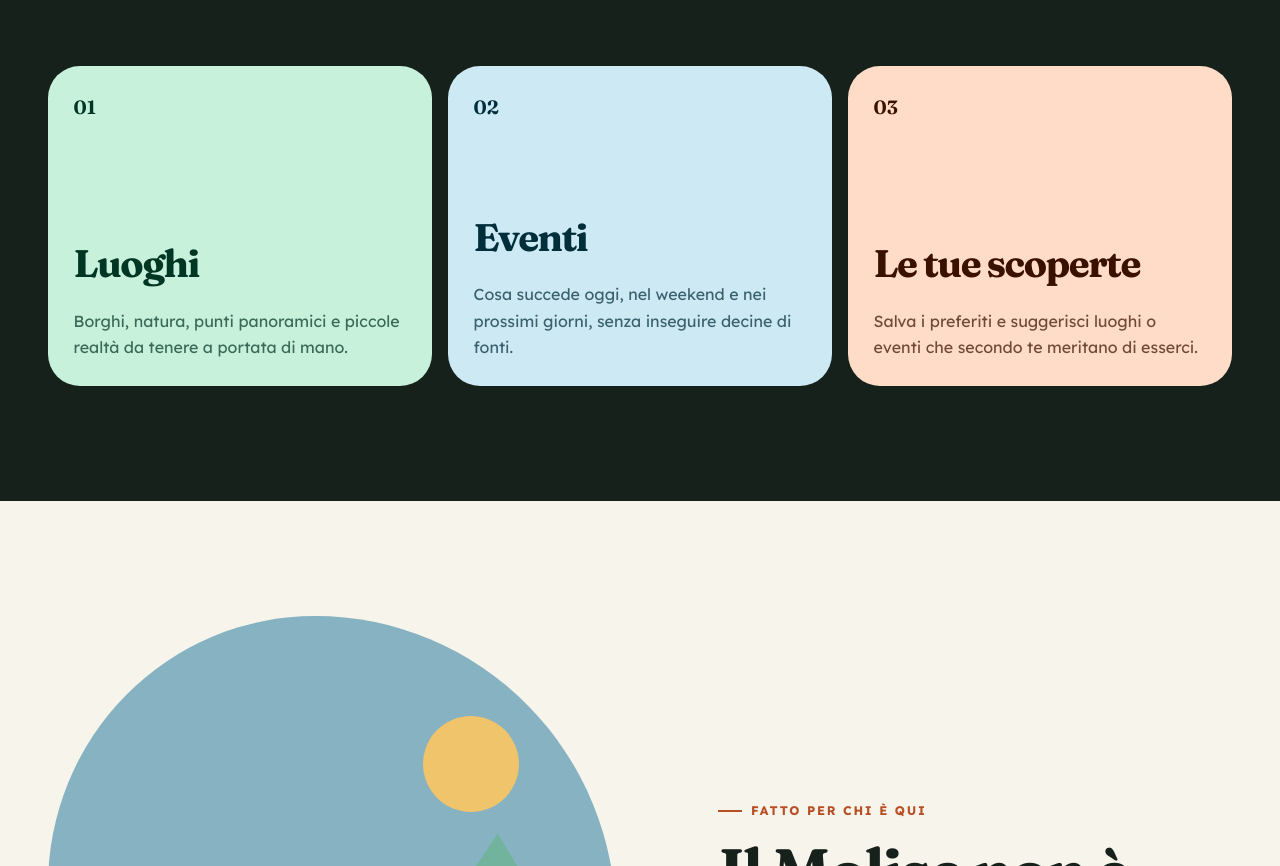
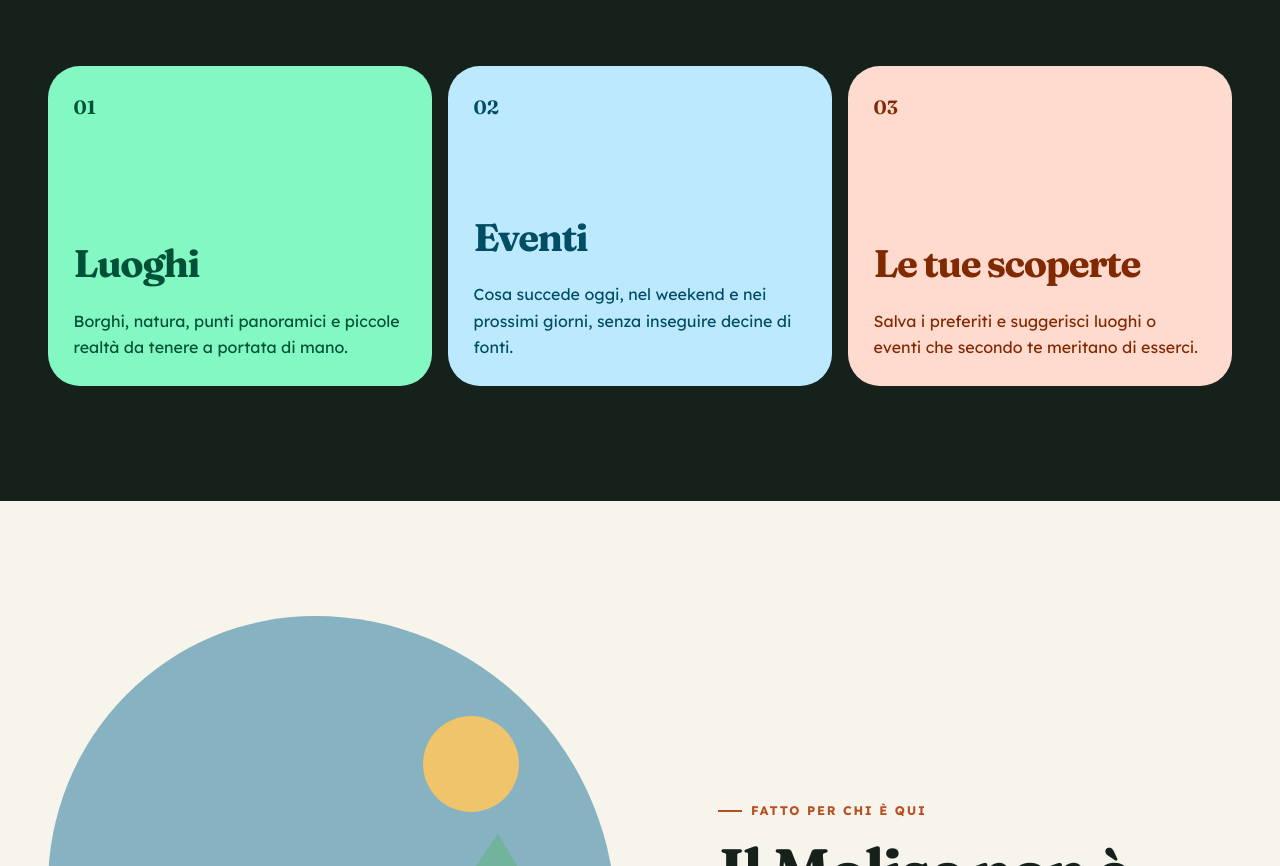
Before and after one commit to xmattjus/molise-is-webpage, an Astro site: page / in a window 1280 px wide. Shown: the part 1268-2134 px from the top of the page. Built offline with nearby package versions, Linux system fonts and the light colour scheme; Astro itself is replaced by a stand-in of ours.

Commit message:
style: use app FlexSeedScheme container tokens on feature cards
Co-Authored-By: Claude Opus 5.5 <noreply@anthropic.com>
Claude-Session: https://claude.ai/code/session_01YBntVhWHStpZ1te7Zt819x

```diff
--- a/src/components/FeatureStrip.astro
+++ b/src/components/FeatureStrip.astro
@@ -92,7 +92,6 @@
   .feature p {
     max-width: 27rem;
     margin: 0.75rem 0 0;
-    color: color-mix(in srgb, currentColor 72%, transparent);
   }
 
   @media (max-width: 52rem) {
--- a/src/styles/tokens.css
+++ b/src/styles/tokens.css
@@ -18,12 +18,12 @@
   --color-border: color-mix(in srgb, var(--brand-ink) 13%, transparent);
 
   /* Material container tokens from the app (FlexSeedScheme) */
-  --color-primary-container: #c8f1dc;
-  --color-on-primary-container: #003624;
-  --color-secondary-container: #cde9f4;
-  --color-on-secondary-container: #002e3a;
-  --color-tertiary-container: #ffdcc7;
-  --color-on-tertiary-container: #3a1100;
+  --color-primary-container: #84f8c3;
+  --color-on-primary-container: #005137;
+  --color-secondary-container: #bde9ff;
+  --color-on-secondary-container: #004d64;
+  --color-tertiary-container: #ffdbcf;
+  --color-on-tertiary-container: #812900;
 
   --font-display: 'Fraunces', Georgia, serif;
   --font-body: 'Lexend', system-ui, -apple-system, BlinkMacSystemFont, 'Segoe UI', sans-serif;
```
Also changed, not shown: DESIGN.md (+8 -8 lines), .impeccable/design.json.
